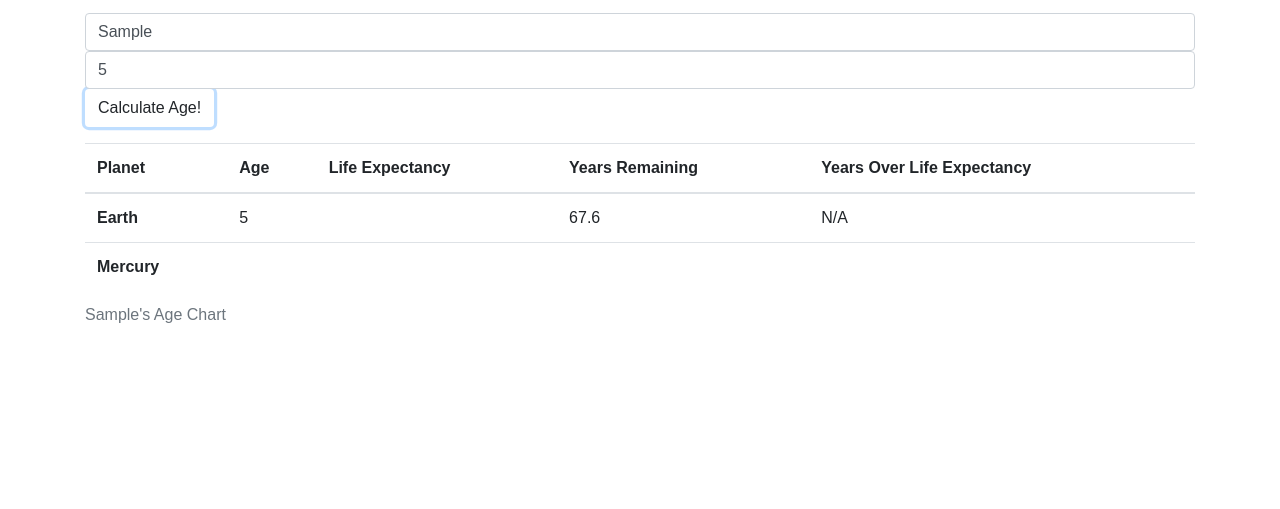
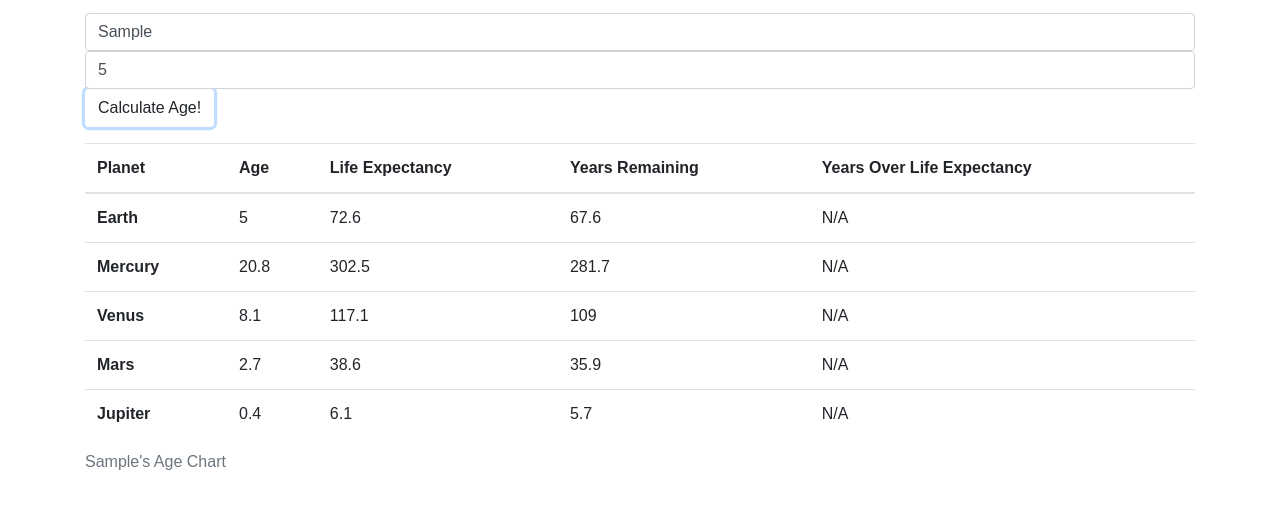
Before and after one commit to a-shevlin/age-calculator, a website built with webpack: page src/index.html in a window 1280 px wide. Both pictures are taken after typing "Sample", "5" into the empty fields and a click on the button "Calculate Age!". Shown: the part 289-798 px from the top of the page. Built offline with nearby package versions, Linux system fonts and the light colour scheme; a web font is replaced by a local one.

Commit message:
add venusRemain() and test for coverage. update index.js to output for all planets.

```diff
--- a/src/index.html
+++ b/src/index.html
@@ -50,6 +50,27 @@
             <td><span class="returnTable" id="mercuryYrsRem"></span></td>
             <td><span class="returnTable" id="mercuryYrsOvr"></span></td>
           </tr>
+          <tr>
+            <th>Venus</th>
+            <td><span class="returnTable" id="venusAge"></span></td>
+            <td><span class="returnTable" id="venusLifeExp"></span></td>
+            <td><span class="returnTable" id="venusYrsRem"></span></td>
+            <td><span class="returnTable" id="venusYrsOvr"></span></td>
+          </tr>
+          <tr>
+            <th>Mars</th>
+            <td><span class="returnTable" id="marsAge"></span></td>
+            <td><span class="returnTable" id="marsLifeExp"></span></td>
+            <td><span class="returnTable" id="marsYrsRem"></span></td>
+            <td><span class="returnTable" id="marsYrsOvr"></span></td>
+          </tr>
+          <tr>
+            <th>Jupiter</th>
+            <td><span class="returnTable" id="jupiterAge"></span></td>
+            <td><span class="returnTable" id="jupiterLifeExp"></span></td>
+            <td><span class="returnTable" id="jupiterYrsRem"></span></td>
+            <td><span class="returnTable" id="jupiterYrsOvr"></span></td>
+          </tr>
         </tbody>
       </table>
     </div>
--- a/src/index.js
+++ b/src/index.js
@@ -15,13 +15,28 @@ $(document).ready(function() {
     $('.nameReturn').text(newUser.name);
 
     $('#earthAge').text(newUser.earthAge);
-    $('#earthLiveExp').text(newUser.earthExpect);
+    $('#earthLifeExp').text(newUser.earthExpect);
     $('#earthYrsRem').text(newUser.earthRemain());
     $('#earthYrsOvr').text(newUser.earthOver());
 
-    $('#earthAge').text(newUser.earthAge);
-    $('#earthLiveExp').text(newUser.earthExpect);
-    $('#earthYrsRem').text(newUser.earthRemain());
-    $('#earthYrsOvr').text(newUser.earthOver());
+    $('#mercuryAge').text(newUser.mercuryAge);
+    $('#mercuryLifeExp').text(newUser.mercuryExpect);
+    $('#mercuryYrsRem').text(newUser.mercuryRemain());
+    $('#mercuryYrsOvr').text(newUser.mercuryOver());
+
+    $('#venusAge').text(newUser.venusAge);
+    $('#venusLifeExp').text(newUser.venusExpect);
+    $('#venusYrsRem').text(newUser.venusRemain());
+    $('#venusYrsOvr').text(newUser.venusOver());
+
+    $('#marsAge').text(newUser.marsAge);
+    $('#marsLifeExp').text(newUser.marsExpect);
+    $('#marsYrsRem').text(newUser.marsRemain());
+    $('#marsYrsOvr').text(newUser.marsOver());
+
+    $('#jupiterAge').text(newUser.jupiterAge);
+    $('#jupiterLifeExp').text(newUser.jupiterExpect);
+    $('#jupiterYrsRem').text(newUser.jupiterRemain());
+    $('#jupiterYrsOvr').text(newUser.jupiterOver());
   });
 });
--- a/src/js/age.js
+++ b/src/js/age.js
@@ -4,9 +4,9 @@ export default class BaseAge {
   constructor(name, earthAge) {
     this.name = name;
     this.earthAge = earthAge;
-    this.mercuryAge = (this.earthAge / 0.24);
-    this.venusAge = (this.earthAge / 0.62);
-    this.marsAge = (this.earthAge / 1.88);
-    this.jupiterAge = (this.earthAge / 11.86);
+    this.mercuryAge = parseFloat((this.earthAge / 0.24).toFixed(1));
+    this.venusAge = parseFloat((this.earthAge / 0.62).toFixed(1));
+    this.marsAge = parseFloat((this.earthAge / 1.88).toFixed(1));
+    this.jupiterAge = parseFloat((this.earthAge / 11.86).toFixed(1));
   }
 }
--- a/src/js/life.js
+++ b/src/js/life.js
@@ -32,6 +32,14 @@ export default class BaseLife extends BaseAge {
   marsRemain() {
     if ((this.marsExpect - this.marsAge)>0){
       let remain = parseFloat(Number(this.marsExpect - this.marsAge).toFixed(1));
+      return remain;
+    } else {
+      return "N/A";
+    }
+  }
+  venusRemain() {
+    if ((this.venusExpect - this.venusAge)>0){
+      let remain = parseFloat(Number(this.venusExpect - this.venusAge).toFixed(1));
       return remain;
     } else {
       return "N/A";
```
Also changed, not shown: __tests__/life.tests.js (+6 -0 lines).
